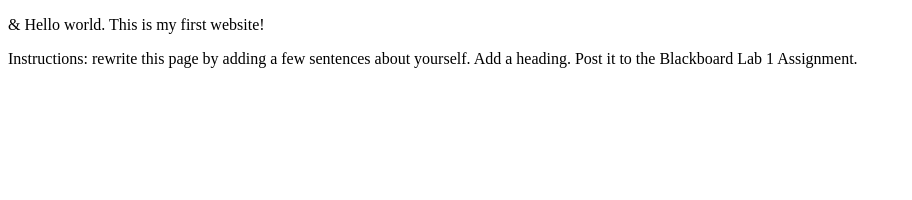
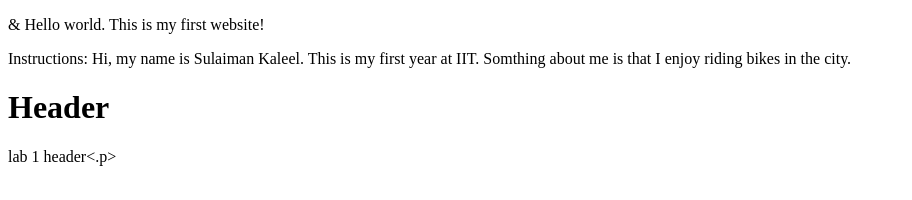
Before and after one commit to skaleeds/lab1, a plain HTML site: page index.html in a window 1280 px wide. Shown: the whole page, without its empty margins (0-912 px from the left). Drawn offline with Linux system fonts and the light colour scheme.

Commit message:
Added a Header

```diff
--- a/index.html
+++ b/index.html
@@ -6,6 +6,10 @@
 </head>
 <body>
   <p>&amp; Hello world. This is my first website!</p>
-  <p>Instructions: rewrite this page by adding a few sentences about yourself. Add a heading. Post it to the Blackboard Lab 1 Assignment.</p>
+  <p>Instructions: Hi, my name is Sulaiman Kaleel. This is my first year at IIT. Somthing about me is that I enjoy riding bikes in the city.</p>
 </body>
 </html>
+<div class="header">
+	<h1>Header</h1>
+	<p> lab 1 header<.p>
+</div>
```
